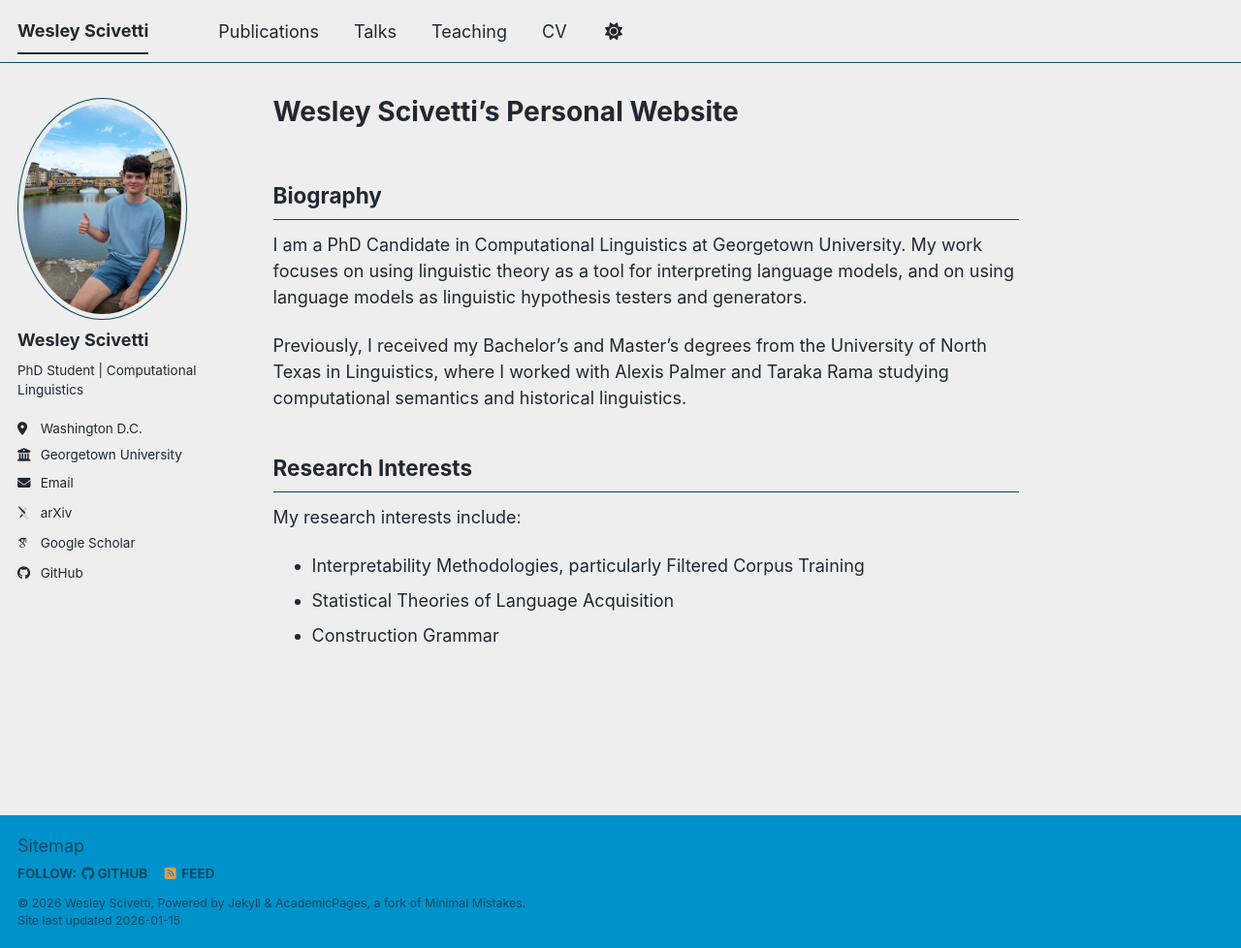
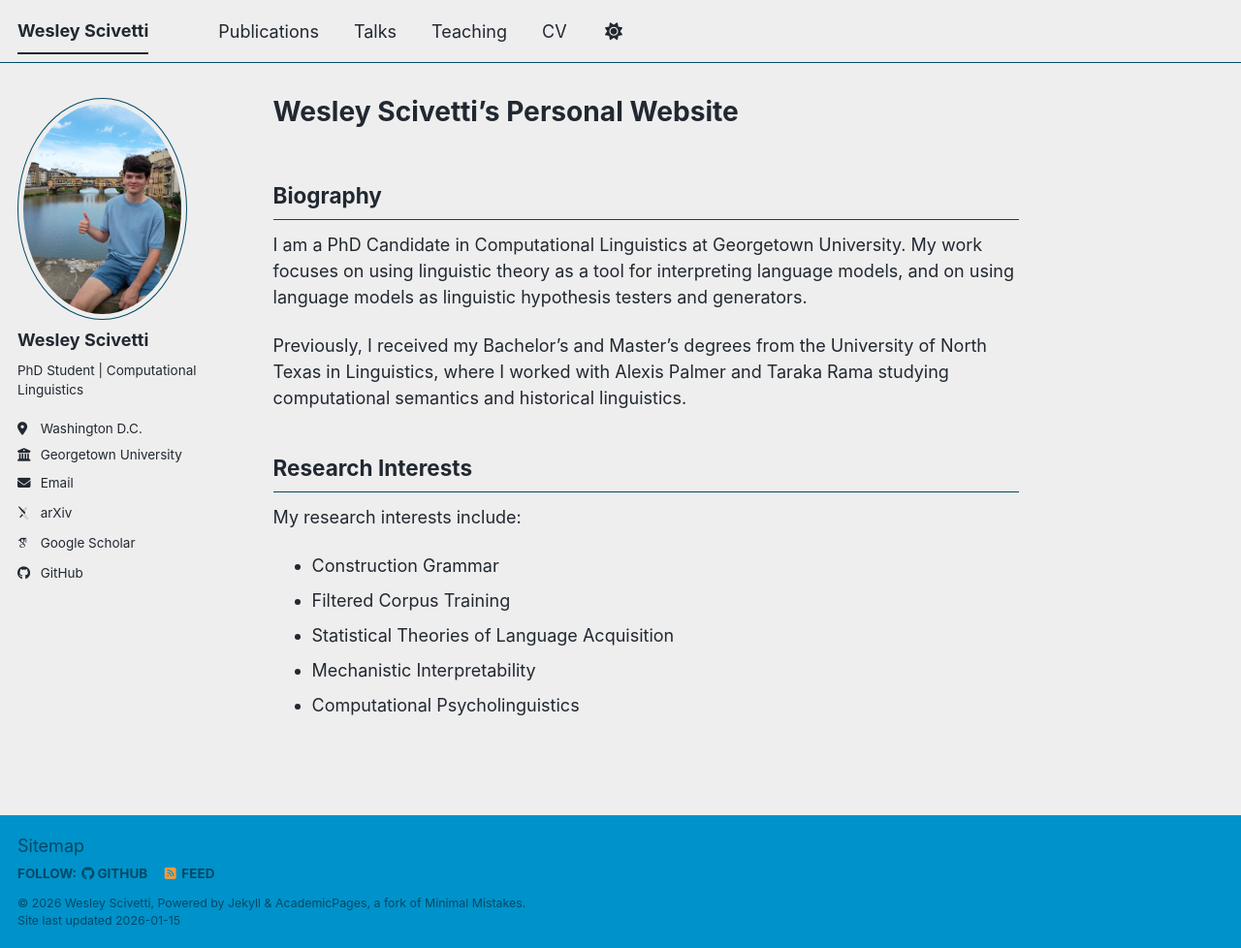
Before and after one commit to WesScivetti/wesscivetti.github.io, a Jekyll site: the page built from _pages/about.md, in a window 1280 px wide and 978 px high. Shown: the whole window at 97% size. Built offline with Jekyll 4.4.1, drawn with Linux system fonts in a browser that asks for light colours; some web fonts are replaced; a script bundle is joined from its source files by our own code; library files that are not in the unit come from our copies.

Commit message:
Update research interests in about.md

```diff
--- a/_pages/about.md
+++ b/_pages/about.md
@@ -16,6 +16,8 @@ Previously, I received my Bachelor's and Master's degrees from the University of
 
 My research interests include:
 
-- Interpretability Methodologies, particularly Filtered Corpus Training
+- Construction Grammar
+- Filtered Corpus Training
 - Statistical Theories of Language Acquisition
-- Construction Grammar
+- Mechanistic Interpretability
+- Computational Psycholinguistics
```
